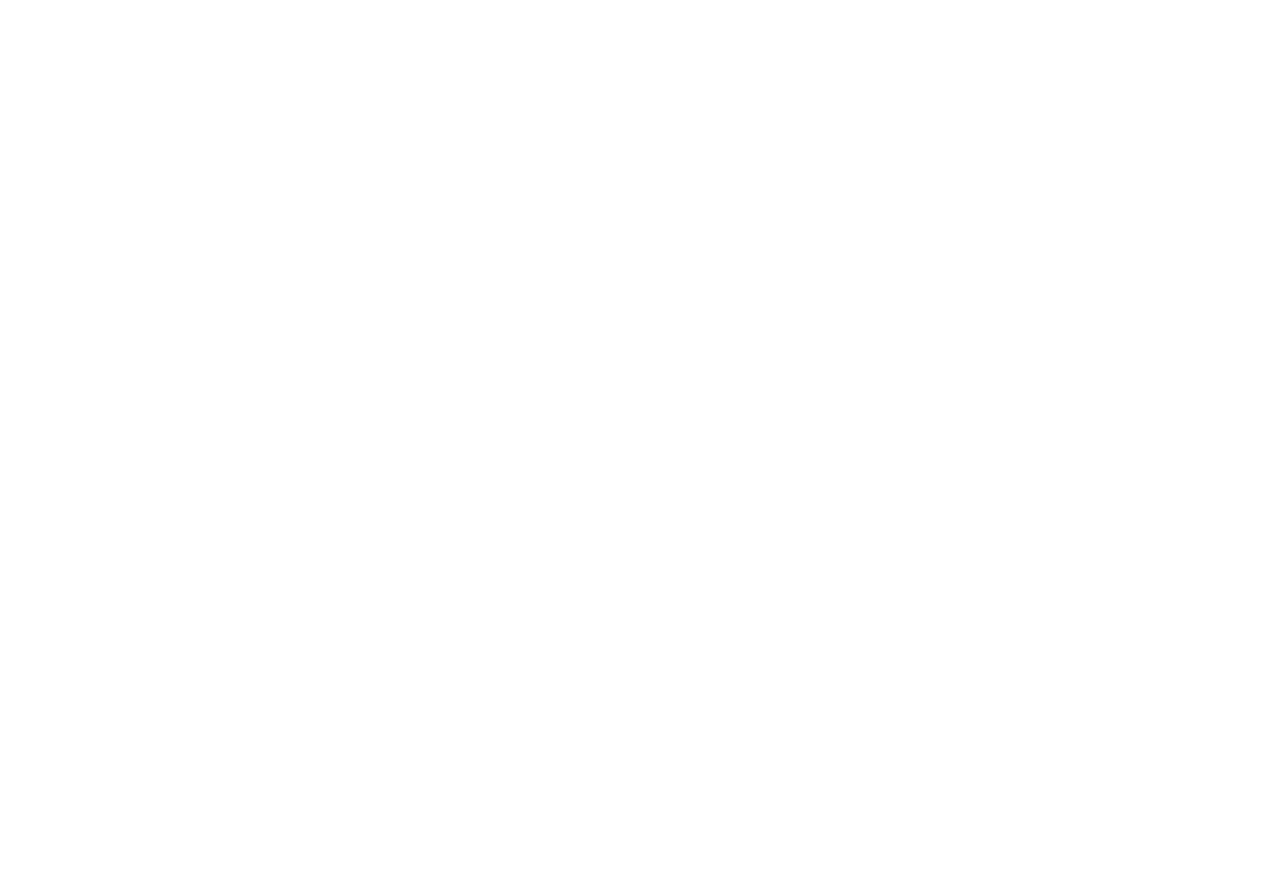
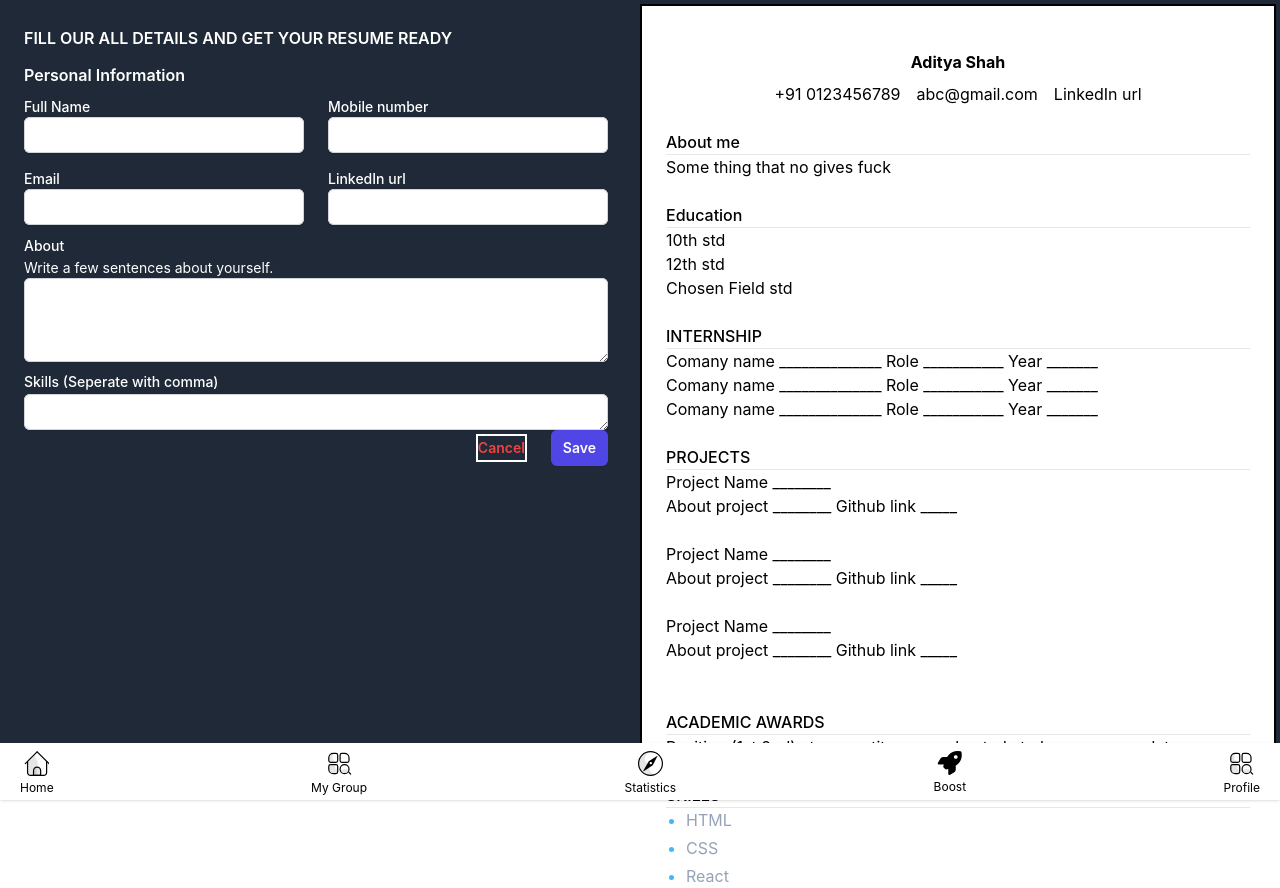
Before and after one commit to Sahilll15/Career_Recommendation_platform, a React (Create React App) app in the folder client/: page /resume in a window 1280 px wide. Before the commit this address had no page. Before the commit the page ends 800 px from the top, so only its background shows below. Built offline with nearby package versions, Linux system fonts and the light colour scheme.

Commit message:
Added new pages

```diff
--- a/client/public/index.html
+++ b/client/public/index.html
@@ -10,6 +10,7 @@
       content="Web site created using create-react-app"
     />
     <link rel="apple-touch-icon" href="%PUBLIC_URL%/logo192.png" />
+    <script src="https://kit.fontawesome.com/1941002d30.js" crossorigin="anonymous"></script>
     <!--
       manifest.json provides metadata used when your web app is installed on a
       user's mobile device or desktop. See https://developers.google.com/web/fundamentals/web-app-manifest/
--- a/client/src/App.js
+++ b/client/src/App.js
@@ -3,14 +3,20 @@
 import { BrowserRouter as Router, Route, Routes } from 'react-router-dom'
 import Login from './pages/Auth/Login';
 import Register from './pages/Auth/Register';
+import SideBar from './components/Sidebar/Sidebar';
+import Resume from './pages/Resume';
 
 
 function App() {
   return (
     <Router>
+      <SideBar/>
       <Routes>
         <Route path="/login" element={<Login />} />
         <Route path="/register" element={<Register />} />
+        <Route path="/sidebar" element={<SideBar />} />
+        <Route path="/resume" element={<Resume />} />
+
       </Routes>
     </Router>
   );
--- /dev/null
+++ b/client/src/components/MainLayout.jsx
@@ -0,0 +1,12 @@
+import React from 'react';
+
+const MainLayout = ({ children }) => {
+  return (
+    <div className="flex justify-center">
+      <div className="w-full md:w-2/3 lg:w-2/4">
+        {children}
+      </div>
+    </div>
+  );
+};
+export default MainLayout;
--- /dev/null
+++ b/client/src/components/Resume/ResumeDisplay.jsx
@@ -0,0 +1,69 @@
+import React from "react";
+
+const ResumeDisplay = () => {
+  return (
+    <div className="mt-5">
+      <div>
+        <p className="text-center font-bold justify-center">Aditya Shah</p>
+        <div className="flex justify-center items-center mt-2">
+          <p className="mr-4">+91 0123456789</p>
+          <p className="mr-4">abc@gmail.com</p>
+          <p>LinkedIn url</p>
+        </div>
+
+        <div>
+          <p className="font-medium mt-6 ">About me</p>
+          <hr />
+          <p>Some thing that no gives fuck</p>
+        </div>
+
+        <div>
+          <p className="font-medium mt-6 ">Education</p>
+          <hr />
+          <p>10th std</p>
+          <p>12th std</p>
+          <p> Chosen Field std</p>
+        </div>
+
+        <div>
+          <p className="font-medium mt-6 ">INTERNSHIP</p>
+          <hr />
+          <p>Comany name ______________ Role ___________ Year _______</p>
+          <p>Comany name ______________ Role ___________ Year _______</p>
+          <p>Comany name ______________ Role ___________ Year _______</p>
+        </div>
+
+        <div>
+          <p className="font-medium mt-6 ">PROJECTS</p>
+          <hr />
+          <p>Project Name ________ <p>About project ________ Github link _____ </p> </p><br/>
+          <p>Project Name ________ <p>About project ________ Github link _____ </p> </p> <br/>
+          <p>Project Name ________ <p>About project ________ Github link _____ </p> </p><br/>
+        </div>
+
+        <div>
+          <p className="font-medium mt-6 ">ACADEMIC AWARDS</p>
+          <hr />
+          <p>
+            Position (1st 2nd) at competiton name hosted at place name on date{" "}
+          </p>
+        </div>
+
+        <div>
+          <p className="font-medium mt-6 ">SKILLS</p>
+          <hr />
+          <ul
+            role="list"
+            class="marker:text-sky-400 list-disc pl-5 space-y-1 text-slate-400"
+          >
+            <li>HTML</li>
+            <li>CSS</li>
+            <li>React</li>
+          </ul>
+        </div>
+      </div>
+    </div>
+  );
+};
+
+export default ResumeDisplay;
--- /dev/null
+++ b/client/src/components/Resume/ResumeEditor.jsx
@@ -0,0 +1,159 @@
+import React, { useState } from "react";
+
+const ResumeEditor = () => {
+
+
+
+
+
+  return (
+    <div className="">
+      <form>
+        <div className="">
+          <div className="border-b border-gray-900/10 mb-2">
+            <h2 className="text-base font-semibold leading-7 text-white">
+              FILL OUR ALL DETAILS AND GET YOUR RESUME READY
+            </h2>
+          </div>
+
+          <div className="border-b border-gray-900/10">
+            <h2 className="text-base font-semibold leading-7 text-white">
+              Personal Information
+            </h2>
+            <div className=" mt-2 grid grid-cols-1 gap-x-6 gap-y-4 sm:grid-cols-6">
+              <div className="sm:col-span-3">
+                <label
+                  htmlFor="first-name"
+                  className="block text-sm font-medium  text-white"
+                >
+                  Full Name
+                </label>
+                <div className="">
+                  <input
+                    type="text"
+                    name="first-name"
+                    id="first-name"
+                    autoComplete="given-name"
+                    className="block w-full rounded-md border-0 py-1.5 text-gray-900 shadow-sm ring-1 ring-inset ring-gray-300 placeholder:text-gray-400 focus:ring-2 focus:ring-inset focus:ring-indigo-600 sm:text-sm sm:leading-6"
+                  />
+                </div>
+              </div>
+              <div className="sm:col-span-3">
+                <label
+                  htmlFor="last-name"
+                  className="block text-sm font-medium  text-white"
+                >
+                  Mobile number
+                </label>
+                <div className="">
+                  <input
+                    type="text"
+                    name="last-name"
+                    id="last-name"
+                    autoComplete="family-name"
+                    className="block w-full rounded-md border-0 py-1.5 text-gray-900 shadow-sm ring-1 ring-inset ring-gray-300 placeholder:text-gray-400 focus:ring-2 focus:ring-inset focus:ring-indigo-600 sm:text-sm sm:leading-6"
+                  />
+                </div>
+              </div>
+
+              <div className="sm:col-span-3">
+                <label
+                  htmlFor="first-name"
+                  className="block text-sm font-medium  text-white"
+                >
+                  Email
+                </label>
+                <div className="">
+                  <input
+                    type="text"
+                    name="first-name"
+                    id="first-name"
+                    autoComplete="given-name"
+                    className="block w-full rounded-md border-0 py-1.5 text-gray-900 shadow-sm ring-1 ring-inset ring-gray-300 placeholder:text-gray-400 focus:ring-2 focus:ring-inset focus:ring-indigo-600 sm:text-sm sm:leading-6"
+                  />
+                </div>
+              </div>
+              <div className="sm:col-span-3">
+                <label
+                  htmlFor="last-name"
+                  className="block text-sm font-medium  text-white"
+                >
+                  LinkedIn url
+                </label>
+                <div className="">
+                  <input
+                    type="text"
+                    name="last-name"
+                    id="last-name"
+                    autoComplete="family-name"
+                    className="block w-full rounded-md border-0 py-1.5 text-gray-900 shadow-sm ring-1 ring-inset ring-gray-300 placeholder:text-gray-400 focus:ring-2 focus:ring-inset focus:ring-indigo-600 sm:text-sm sm:leading-6"
+                  />
+                </div>
+              </div>
+            </div>
+          </div>
+          <div className="col-span-full">
+            <label
+              htmlFor="about"
+              className="block text-sm mt-2 font-medium leading-6 text-white"
+            >
+              About
+            </label>
+            <p className=" text-sm text-white">
+              Write a few sentences about yourself.
+            </p>
+            <div className="">
+              <textarea
+                id="about"
+                name="about"
+                rows={3}
+                className="block w-full rounded-md border-0 py-1.5 text-balck shadow-sm ring-1 ring-inset ring-gray-300 placeholder:text-gray-400 focus:ring-2 focus:ring-inset focus:ring-indigo-600 sm:text-sm sm:leading-6"
+                defaultValue={""}
+              />
+            </div>
+          </div>
+
+          <div className="col-span-full">
+            <label
+              htmlFor="about"
+              className="block text-sm mt-2 font-medium leading-6 text-white"
+            >
+              Skills (Seperate with comma)
+            </label>
+            <div className="">
+              <textarea
+                id="about"
+                name="about"
+                rows={1}
+                className="block w-full rounded-md border-0 py-1.5 text-balck shadow-sm ring-1 ring-inset ring-gray-300 placeholder:text-gray-400 focus:ring-2 focus:ring-inset focus:ring-indigo-600 sm:text-sm sm:leading-6"
+                defaultValue={""}
+              />
+            </div>
+          </div>
+        </div>
+
+
+
+
+        <div className=" flex items-center justify-end gap-x-6">
+          <button
+            type="button"
+            className="text-sm font-semibold leading-6 text-red-500 border-2 border-white"
+          >
+            Cancel
+          </button>
+          <button
+            type="submit"
+            className="rounded-md bg-indigo-600 px-3 py-2 text-sm font-semibold text-white shadow-sm hover:bg-indigo-500 focus-visible:outline focus-visible:outline-2 focus-visible:outline-offset-2 focus-visible:outline-indigo-600"
+          >
+            Save
+          </button>
+        </div>
+      </form>
+
+
+    </div>
+  );
+};
+
+export default ResumeEditor;
--- /dev/null
+++ b/client/src/pages/Profile.jsx
@@ -0,0 +1,12 @@
+import React from 'react'
+import MainLayout from '../components/MainLayout'
+
+const Profile = () => {
+  return (
+    <MainLayout>
+
+    </MainLayout>
+  )
+}
+
+export default Profile
--- /dev/null
+++ b/client/src/pages/Resume.jsx
@@ -0,0 +1,29 @@
+import React from "react";
+import ResumeEditor from "../components/Resume/ResumeEditor";
+import ResumeDisplay from "../components/Resume/ResumeDisplay";
+
+const Resume = () => {
+  return (
+    <div className="bg-gray-800 min-h-screen">
+
+
+      <div className="flex flex-col  md:flex-row h-screen">
+
+
+        <div className="md:flex-1  p-6 bg-gray-800">
+          {/* Content for the left half */}
+          <ResumeEditor/>
+        </div>
+
+        <div className="md:flex-1 ml-2 p-6 border-2 bg-white border-black mx-1 my-1">
+          {/* Content for the right half */}
+          <ResumeDisplay/>
+        </div>
+
+
+      </div>
+    </div>
+  );
+};
+
+export default Resume;
```
Also changed, not shown: client/src/components/Sidebar/Sidebar.jsx (+12 -23 lines), client/src/css/Sidebar.css (renamed from client/src/components/Sidebar/Sidebar.css).
